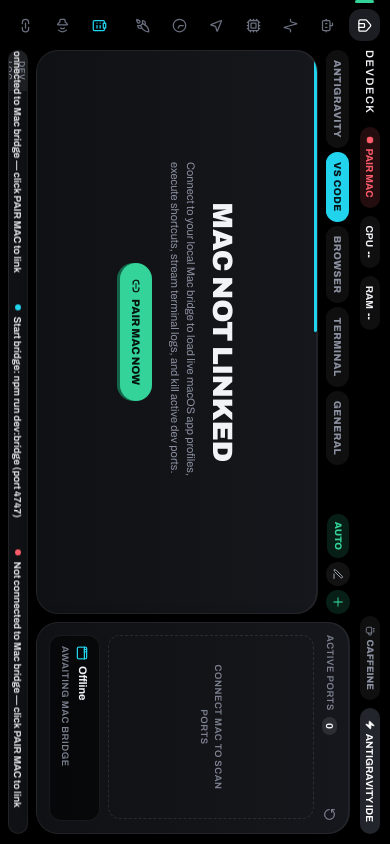
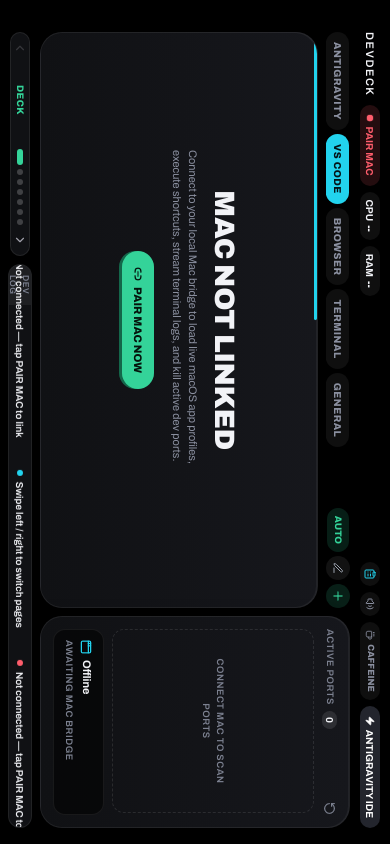
Before and after one commit to youssefelhalawanyyy/HELPER, a Next.js app in the folder iphone-pwa/: page / in a window 390 px wide. Built offline with nearby package versions, Linux system fonts and the light colour scheme.

Commit message:
feat(pwa): remove left rail for iPhone notch clearance and add smooth spring swipe left/right navigation

```diff
--- a/iphone-pwa/src/components/shell/DeckShell.tsx
+++ b/iphone-pwa/src/components/shell/DeckShell.tsx
@@ -1,27 +1,21 @@
 'use client';
 
-import { useEffect, useMemo, useState } from 'react';
+import { useCallback, useEffect, useMemo, useRef, useState } from 'react';
 import { AnimatePresence, motion } from 'framer-motion';
 import {
-  Activity,
   Battery,
   BatteryCharging,
   Bot,
+  ChevronLeft,
+  ChevronRight,
   ClipboardList,
-  Clock,
   Coffee,
-  Cpu,
-  Home,
-  Link2,
-  MousePointer2,
-  Rocket,
   Volume2,
   VolumeX,
   Zap,
 } from 'lucide-react';
 import { AgentNotificationBanner } from '@/components/shell/AgentNotificationBanner';
 import { AgentQuestionOverlay } from '@/components/shell/AgentQuestionOverlay';
-import { DECK_SPRING } from '@/components/shell/HardwarePrimitives';
 import { PairingOverlay } from '@/components/shell/PairingOverlay';
 import { SnippetDrawer } from '@/components/shell/SnippetDrawer';
 import { AntigravityMissionView } from '@/components/views/AntigravityMissionView';
@@ -45,35 +39,78 @@ export type DeckViewId =
   | 'preview'
   | 'launch';
 
-const NAV_ITEMS: Array<{ id: DeckViewId; label: string; icon: typeof Home }> = [
-  { id: 'deck', label: 'Deck', icon: Home },
-  { id: 'antigravity', label: 'Antigravity', icon: Bot },
-  { id: 'monitor', label: 'Monitor', icon: Activity },
-  { id: 'mac', label: 'Mac & Dock', icon: Cpu },
-  { id: 'hardware', label: 'Trackpad & Snap', icon: MousePointer2 },
-  { id: 'preview', label: 'Desk Clock', icon: Clock },
-  { id: 'launch', label: 'Launch', icon: Rocket },
+const PAGES: Array<{ id: DeckViewId; label: string; accent: string }> = [
+  { id: 'deck', label: 'Deck', accent: '#34d399' },
+  { id: 'antigravity', label: 'Antigravity', accent: '#22d3ee' },
+  { id: 'monitor', label: 'Monitor', accent: '#f472b6' },
+  { id: 'mac', label: 'Mac & Dock', accent: '#a78bfa' },
+  { id: 'hardware', label: 'Trackpad & Snap', accent: '#fbbf24' },
+  { id: 'preview', label: 'Desk Clock', accent: '#60a5fa' },
+  { id: 'launch', label: 'Launch', accent: '#fbbf24' },
 ];
+
+const PAGE_VARIANTS = {
+  enter: (dir: number) => ({
+    x: dir > 0 ? 160 : -160,
+    opacity: 0,
+    scale: 0.96,
+  }),
+  center: {
+    x: 0,
+    opacity: 1,
+    scale: 1,
+  },
+  exit: (dir: number) => ({
+    x: dir > 0 ? -160 : 160,
+    opacity: 0,
+    scale: 0.96,
+  }),
+};
 
 export function DeckShell() {
   const deck = useDevDeckSocket();
   const wakeLock = useWakeLock();
-  const [activeView, setActiveView] = useState<DeckViewId>('deck');
+  const [pageIdx, setPageIdx] = useState(0);
+  const [direction, setDirection] = useState(1);
   const [snippetsOpen, setSnippetsOpen] = useState(false);
   const [pairingModalOpen, setPairingModalOpen] = useState(false);
   const [soundOn, setSoundOn] = useState(true);
   const [antigravityMode, setAntigravityMode] = useState(false);
   const [viewport, setViewport] = useState({ scale: 1, portrait: false });
 
+  // Swipe gesture tracking (works in both landscape & 90deg-rotated portrait)
+  const swipeStartRef = useRef<{ x: number; y: number; blocked: boolean } | null>(null);
+
+  const activePage = PAGES[pageIdx];
+  const activeView = activePage.id;
+
+  const goToIndex = useCallback(
+    (nextIdx: number) => {
+      const clamped = Math.max(0, Math.min(PAGES.length - 1, nextIdx));
+      if (clamped === pageIdx) return;
+      setDirection(clamped > pageIdx ? 1 : -1);
+      setPageIdx(clamped);
+      soundEngine.playDetent();
+    },
+    [pageIdx],
+  );
+
+  const goToView = useCallback(
+    (id: DeckViewId) => {
+      const idx = PAGES.findIndex((p) => p.id === id);
+      if (idx >= 0) goToIndex(idx);
+    },
+    [goToIndex],
+  );
+
   useEffect(() => {
-    // Progressive enhancement where Screen Orientation Lock API is supported
     try {
       const orient = screen.orientation as ScreenOrientation & {
         lock?: (o: string) => Promise<void>;
       };
       void orient?.lock?.('landscape')?.catch(() => {});
     } catch {
-      // iOS Safari falls back to CSS 90deg landscape lock below
+      // iOS Safari uses CSS 90deg lock below
     }
 
     const updateViewport = () => {
@@ -92,6 +129,42 @@ export function DeckShell() {
     };
   }, []);
 
+  const handleTouchStart = (e: React.TouchEvent<HTMLDivElement>) => {
+    if (e.touches.length !== 1 || pairingModalOpen || snippetsOpen || deck.agentQuestion) return;
+    const target = e.target as HTMLElement | null;
+    const blocked = Boolean(
+      target?.closest('[data-no-swipe="true"], input, textarea, select, iframe'),
+    );
+    swipeStartRef.current = {
+      x: e.touches[0].clientX,
+      y: e.touches[0].clientY,
+      blocked,
+    };
+  };
+
+  const handleTouchEnd = (e: React.TouchEvent<HTMLDivElement>) => {
+    const start = swipeStartRef.current;
+    swipeStartRef.current = null;
+    if (!start || start.blocked || e.changedTouches.length === 0) return;
+
+    const endX = e.changedTouches[0].clientX;
+    const endY = e.changedTouches[0].clientY;
+
+    // When rotated 90deg clockwise in portrait, the stage's horizontal axis is physical Y
+    const stageDx = viewport.portrait ? endY - start.y : endX - start.x;
+    const stageDy = viewport.portrait ? -(endX - start.x) : endY - start.y;
+
+    if (Math.abs(stageDx) > 48 && Math.abs(stageDx) > Math.abs(stageDy) * 1.25) {
+      if (stageDx < 0) {
+        // Swipe left -> next page
+        goToIndex(pageIdx + 1);
+      } else {
+        // Swipe right -> previous page
+        goToIndex(pageIdx - 1);
+      }
+    }
+  };
+
   const toggleSound = () => {
     const next = !soundOn;
     setSoundOn(next);
@@ -102,12 +175,11 @@ export function DeckShell() {
   const isConnected = deck.status === 'connected';
   const isReconnecting = deck.status === 'reconnecting' || deck.status === 'connecting';
 
-  // 100% real telemetry/event ticker (zero fake placeholder logs)
   const tickerItems = useMemo(() => {
     if (!isConnected) {
       return [
-        ['#ff5d6c', 'Not connected to Mac bridge — click PAIR MAC to link'],
-        ['#22d3ee', 'Start bridge: npm run dev:bridge (port 4747)'],
+        ['#ff5d6c', 'Not connected — tap PAIR MAC to link'],
+        ['#22d3ee', 'Swipe left / right to switch pages'],
       ] as Array<[string, string]>;
     }
     const items: Array<[string, string]> = [];
@@ -120,14 +192,14 @@ export function DeckShell() {
             : l.level === 'warn'
               ? '#fbbf24'
               : '#22d3ee',
-        l.text.slice(0, 80),
+        l.text.slice(0, 72),
       ]);
     }
     if (items.length === 0) {
-      items.push(['#34d399', `Connected to ${deck.hello?.hostname || 'Mac'}`]);
-      items.push(['#22d3ee', `Active app: ${deck.activeApp.appName}`]);
+      items.push(['#34d399', `${deck.hello?.hostname || 'Mac'} linked`]);
+      items.push(['#22d3ee', `Active: ${deck.activeApp.appName}`]);
       items.push(['#fbbf24', `Git: ${deck.gitStatus.repoName} (${deck.gitStatus.branch})`]);
-      items.push(['#a78bfa', `Listening dev ports: ${deck.ports.length}`]);
+      items.push(['#a78bfa', `Dev ports: ${deck.ports.length}`]);
     }
     return items;
   }, [
@@ -150,6 +222,8 @@ export function DeckShell() {
   return (
     <div className="fixed inset-0 flex items-center justify-center overflow-hidden bg-black">
       <div
+        onTouchStart={handleTouchStart}
+        onTouchEnd={handleTouchEnd}
         className="relative shrink-0 overflow-hidden bg-black"
         style={{
           width: 844,
@@ -160,93 +234,11 @@ export function DeckShell() {
           transformOrigin: 'center center',
         }}
       >
-          <div className="flex h-full">
-            {/* Slim 50px Left Navigation Rail */}
-            <nav
-              aria-label="Screens"
-              className="flex w-[50px] shrink-0 flex-col items-center gap-1.5 py-2.5"
-            >
-              {NAV_ITEMS.map(({ id, label, icon: Icon }) => {
-                const selected = activeView === id;
-                return (
-                  <motion.button
-                    key={id}
-                    type="button"
-                    aria-label={label}
-                    title={label}
-                    whileTap={{ scale: 0.85 }}
-                    transition={DECK_SPRING}
-                    onClick={() => {
-                      soundEngine.playClick();
-                      setActiveView(id);
-                    }}
-                    className="relative grid h-8 w-8 place-items-center rounded-xl transition-colors"
-                    style={{
-                      color: selected ? '#ffffff' : '#6b7080',
-                      background: selected ? '#1d1e24' : 'transparent',
-                    }}
-                  >
-                    {selected && (
-                      <motion.i
-                        layoutId="rail-pip"
-                        className="absolute top-1.5 bottom-1.5 -left-[9px] w-[3px] rounded-full bg-[#34d399]"
-                      />
-                    )}
-                    <Icon className="h-[15px] w-[15px]" />
-                  </motion.button>
-                );
-              })}
-
-              <div className="flex-1" />
-
-              <motion.button
-                type="button"
-                aria-label="Quick Snippets"
-                title="Quick Snippets"
-                whileTap={{ scale: 0.85 }}
-                onClick={() => {
-                  soundEngine.playClick();
-                  setSnippetsOpen(true);
-                }}
-                className="grid h-8 w-8 place-items-center rounded-xl text-[#22d3ee] hover:bg-white/[0.06]"
-              >
-                <ClipboardList className="h-[15px] w-[15px]" />
-              </motion.button>
-
-              <motion.button
-                type="button"
-                aria-label="Toggle sound"
-                whileTap={{ scale: 0.85 }}
-                onClick={toggleSound}
-                className="grid h-8 w-8 place-items-center text-[#6b7080] hover:text-white"
-              >
-                {soundOn ? (
-                  <Volume2 className="h-[15px] w-[15px]" />
-                ) : (
-                  <VolumeX className="h-[15px] w-[15px]" />
-                )}
-              </motion.button>
-
-              <motion.button
-                type="button"
-                aria-label="Pair Mac"
-                title="Pair Mac"
-                whileTap={{ scale: 0.85 }}
-                onClick={() => {
-                  soundEngine.playClick();
-                  setPairingModalOpen(true);
-                }}
-                className="grid h-8 w-8 place-items-center text-[#6b7080] hover:text-[#34d399]"
-              >
-                <Link2 className="h-[15px] w-[15px]" />
-              </motion.button>
-            </nav>
-
-            {/* Right Main Column */}
-            <div className="flex min-w-0 flex-1 flex-col gap-2 py-2 pr-2.5">
-              {/* Ultra-Slim Top Bar */}
-              <header className="flex h-6 shrink-0 items-center gap-2 text-[10px] font-bold">
-                <span className="sub mr-1 !text-[11px] !tracking-[0.14em] !text-[#f2f3f7]">
+        {/* Safe-area padded full-width layout (clear of iPhone 14 Dynamic Island / Notch on left & right) */}
+        <div className="flex h-full flex-col gap-2 py-2 pr-4 pl-8">
+          {/* Ultra-Slim Top Status Bar */}
+          <header className="flex h-6 shrink-0 items-center gap-1.5 text-[10px] font-bold">
+            <span className="sub mr-0.5 !text-[11px] !tracking-[0.14em] !text-[#f2f3f7]">
               DevDeck
             </span>
 
@@ -280,7 +272,7 @@ export function DeckShell() {
                   }}
                 />
               </span>
-                  <span>
+              <span className="max-w-[96px] truncate">
                 {isConnected
                   ? deck.hello?.hostname || 'CONNECTED'
                   : isReconnecting
@@ -289,30 +281,21 @@ export function DeckShell() {
               </span>
             </button>
 
-                <span className="num flex h-5 items-center rounded-full bg-white/[0.06] px-2.5 text-[#f2f3f7]">
+            <span className="num flex h-5 items-center rounded-full bg-white/[0.06] px-2 text-[#f2f3f7]">
               CPU <b className="ml-1">{isConnected ? `${Math.round(deck.stats.cpuPct)}%` : '--'}</b>
             </span>
-                <span className="num flex h-5 items-center rounded-full bg-white/[0.06] px-2.5 text-[#f2f3f7]">
+            <span className="num flex h-5 items-center rounded-full bg-white/[0.06] px-2 text-[#f2f3f7]">
               RAM{' '}
               <b className="ml-1">
-                    {isConnected ? `${deck.stats.ramUsedGb.toFixed(1)}GB` : '--'}
+                {isConnected ? `${deck.stats.ramUsedGb.toFixed(1)}G` : '--'}
               </b>
             </span>
 
-                {deck.focusState.active && (
-                  <span className="num flex h-5 items-center rounded-full bg-[#fbbf24]/15 px-2.5 text-[#fbbf24]">
-                    FOCUS {formatTimer(deck.focusState.remainingSec)}
-                  </span>
-                )}
-
-                <div className="flex-1" />
-
             {isConnected && deck.stats.batteryPct !== null && (
               <span
-                    className="num flex h-5 items-center gap-1 rounded-full bg-white/[0.06] px-2 text-[10px]"
+                className="num flex h-5 items-center gap-0.5 rounded-full bg-white/[0.06] px-2"
                 style={{
-                      color:
-                        deck.stats.batteryCharging
+                  color: deck.stats.batteryCharging
                     ? '#34d399'
                     : deck.stats.batteryPct <= 20
                       ? '#ff5d6c'
@@ -328,6 +311,38 @@ export function DeckShell() {
               </span>
             )}
 
+            {deck.focusState.active && (
+              <span className="num flex h-5 items-center rounded-full bg-[#fbbf24]/15 px-2 text-[#fbbf24]">
+                {formatTimer(deck.focusState.remainingSec)}
+              </span>
+            )}
+
+            <div className="flex-1" />
+
+            {/* Quick Utility Buttons (Snippets + Sound + Caffeine + Antigravity IDE) */}
+            <motion.button
+              type="button"
+              aria-label="Quick Snippets"
+              whileTap={{ scale: 0.9 }}
+              onClick={() => {
+                soundEngine.playClick();
+                setSnippetsOpen(true);
+              }}
+              className="grid h-5 w-6 place-items-center rounded-full bg-white/[0.06] text-[#22d3ee]"
+            >
+              <ClipboardList className="h-3 w-3" />
+            </motion.button>
+
+            <motion.button
+              type="button"
+              aria-label="Toggle sound"
+              whileTap={{ scale: 0.9 }}
+              onClick={toggleSound}
+              className="grid h-5 w-6 place-items-center rounded-full bg-white/[0.06] text-[#8b90a0]"
+            >
+              {soundOn ? <Volume2 className="h-3 w-3" /> : <VolumeX className="h-3 w-3" />}
+            </motion.button>
+
             <motion.button
               type="button"
               whileTap={{ scale: 0.92 }}
@@ -339,7 +354,7 @@ export function DeckShell() {
                   payload: { requestId: makeRequestId(), active: !deck.caffeineActive },
                 });
               }}
-                  className="flex h-5 items-center gap-1 rounded-full px-2.5 text-[9.5px] font-extrabold"
+              className="flex h-5 items-center gap-1 rounded-full px-2 text-[9px] font-extrabold"
               style={{
                 background: deck.caffeineActive ? 'rgba(251,191,36,.2)' : 'rgba(255,255,255,.06)',
                 color: deck.caffeineActive ? '#fbbf24' : '#8b90a0',
@@ -357,7 +372,7 @@ export function DeckShell() {
               onClick={() => {
                 soundEngine.playClick();
                 setAntigravityMode(true);
-                    setActiveView('antigravity');
+                goToView('antigravity');
                 if (isConnected) {
                   deck.sendEvent({
                     type: 'app:focus',
@@ -365,7 +380,7 @@ export function DeckShell() {
                   });
                 }
               }}
-                  className="flex h-5 items-center gap-1 rounded-full px-3 text-white"
+              className="flex h-5 items-center gap-1 rounded-full px-2.5 text-white"
               style={{
                 background:
                   activeView === 'antigravity' || deck.antigravityState.active
@@ -382,7 +397,7 @@ export function DeckShell() {
             </motion.button>
           </header>
 
-              {/* Live Antigravity Agent Progress HUD (shows instantly across EVERY tab) */}
+          {/* Live Antigravity Agent Progress HUD (instant across EVERY page) */}
           <AnimatePresence>
             {deck.agentProgress.active && (
               <motion.div
@@ -407,22 +422,24 @@ export function DeckShell() {
             )}
           </AnimatePresence>
 
-              {/* Main Interactive Canvas */}
-              <main className="relative min-h-0 flex-1">
-                <AnimatePresence mode="wait">
+          {/* Smooth Directional Swipe Carousel Canvas */}
+          <main className="relative min-h-0 flex-1 overflow-hidden">
+            <AnimatePresence mode="popLayout" custom={direction} initial={false}>
               <motion.div
                 key={activeView}
-                    initial={{ opacity: 0, x: 14 }}
-                    animate={{ opacity: 1, x: 0 }}
-                    exit={{ opacity: 0, x: -14 }}
-                    transition={{ duration: 0.16 }}
-                    className="h-full"
+                custom={direction}
+                variants={PAGE_VARIANTS}
+                initial="enter"
+                animate="center"
+                exit="exit"
+                transition={{ type: 'spring', stiffness: 320, damping: 30, mass: 0.85 }}
+                className="h-full w-full"
               >
                 {activeView === 'deck' && (
                   <SmartDeckView
                     deck={deck}
                     antigravityPinned={antigravityMode}
-                        onNavigateToMonitor={() => setActiveView('monitor')}
+                    onNavigateToMonitor={() => goToView('monitor')}
                     onOpenPairing={() => setPairingModalOpen(true)}
                   />
                 )}
@@ -431,18 +448,69 @@ export function DeckShell() {
                 {activeView === 'mac' && (
                   <MacInspectorView
                     deck={deck}
-                        onNavigateToMonitor={() => setActiveView('monitor')}
+                    onNavigateToMonitor={() => goToView('monitor')}
                   />
                 )}
-                    {activeView === 'launch' && <LaunchControlView deck={deck} />}
                 {activeView === 'hardware' && <HardwareToolsView deck={deck} />}
                 {activeView === 'preview' && <PreviewAmbientView deck={deck} />}
+                {activeView === 'launch' && <LaunchControlView deck={deck} />}
               </motion.div>
             </AnimatePresence>
           </main>
 
-              {/* Bottom Live Dev Log Marquee Ticker */}
-              <footer className="flex h-5 shrink-0 items-center overflow-hidden rounded-full border border-white/[0.07] bg-[#101114]">
+          {/* Bottom Bar: Interactive Swipe Page Dots + Live Dev Log Marquee */}
+          <footer className="flex h-6 shrink-0 items-center gap-2">
+            {/* Page Switcher Pill (Swipe or Tap Dots / Arrows) */}
+            <div className="flex shrink-0 items-center gap-1 rounded-full border border-white/[0.08] bg-[#101114] px-2 py-0.5">
+              <button
+                type="button"
+                aria-label="Previous page"
+                disabled={pageIdx === 0}
+                onClick={() => goToIndex(pageIdx - 1)}
+                className="text-zinc-400 hover:text-white disabled:opacity-25"
+              >
+                <ChevronLeft className="h-3.5 w-3.5" />
+              </button>
+
+              <span
+                className="min-w-[82px] text-center text-[9.5px] font-extrabold uppercase tracking-wider"
+                style={{ color: activePage.accent }}
+              >
+                {activePage.label}
+              </span>
+
+              <div className="flex items-center gap-1 px-1">
+                {PAGES.map((p, idx) => {
+                  const active = idx === pageIdx;
+                  return (
+                    <button
+                      key={p.id}
+                      type="button"
+                      aria-label={`Go to ${p.label}`}
+                      onClick={() => goToIndex(idx)}
+                      className="h-1.5 rounded-full transition-all duration-300"
+                      style={{
+                        width: active ? 16 : 6,
+                        background: active ? p.accent : 'rgba(255,255,255,0.2)',
+                      }}
+                    />
+                  );
+                })}
+              </div>
+
+              <button
+                type="button"
+                aria-label="Next page"
+                disabled={pageIdx === PAGES.length - 1}
+                onClick={() => goToIndex(pageIdx + 1)}
+                className="text-zinc-400 hover:text-white disabled:opacity-25"
+              >
+                <ChevronRight className="h-3.5 w-3.5" />
+              </button>
+            </div>
+
+            {/* Live Dev Log Marquee */}
+            <div className="flex h-full min-w-0 flex-1 items-center overflow-hidden rounded-full border border-white/[0.07] bg-[#101114]">
               <span className="sub z-10 grid h-full place-items-center bg-white/[0.06] px-2.5 !text-[8.5px]">
                 Dev log
               </span>
@@ -458,8 +526,8 @@ export function DeckShell() {
                   </span>
                 ))}
               </div>
+            </div>
           </footer>
-            </div>
         </div>
 
         {/* Full-frame Edge Glow Pulse */}
@@ -488,7 +556,7 @@ export function DeckShell() {
               initial={{ opacity: 0, y: 10 }}
               animate={{ opacity: 1, y: 0 }}
               exit={{ opacity: 0, y: 8 }}
-                className="pointer-events-none absolute right-3 bottom-8 z-40 max-w-[340px] truncate rounded-full border px-3 py-1 text-[10px] font-bold shadow-2xl"
+              className="pointer-events-none absolute right-4 bottom-9 z-40 max-w-[340px] truncate rounded-full border px-3 py-1 text-[10px] font-bold shadow-2xl"
               style={{
                 background: deck.toast.ok ? '#0b1e16' : '#240c10',
                 borderColor: deck.toast.ok ? '#34d39955' : '#ff5d6c66',
@@ -500,7 +568,7 @@ export function DeckShell() {
           )}
         </AnimatePresence>
 
-          {/* Quick Snippet Injector Slide-Over Drawer (locked inside landscape stage) */}
+        {/* Overlays locked inside the 844x390 landscape stage */}
         <SnippetDrawer
           open={snippetsOpen}
           snippets={deck.config?.snippets ?? []}
@@ -508,17 +576,14 @@ export function DeckShell() {
           onSend={deck.sendEvent}
         />
 
-          {/* Live MCP Agent Notification Card */}
         <AgentNotificationBanner
           notification={deck.agentNotification}
           onDismiss={deck.dismissAgentNotification}
           onSend={deck.sendEvent}
         />
 
-          {/* Global Instant Two-Way ask_iphone Overlay */}
         <AgentQuestionOverlay question={deck.agentQuestion} onSend={deck.sendEvent} />
 
-          {/* On-Demand Pairing Overlay */}
         <PairingOverlay
           open={pairingModalOpen}
           status={deck.status}
--- a/iphone-pwa/src/components/shell/HardwarePrimitives.tsx
+++ b/iphone-pwa/src/components/shell/HardwarePrimitives.tsx
@@ -172,6 +172,7 @@ export function BrushedDial({
   return (
     <div
       ref={ref}
+      data-no-swipe="true"
       role="slider"
       aria-label={label}
       aria-valuenow={Math.round(value)}
--- a/iphone-pwa/src/components/views/HardwareToolsView.tsx
+++ b/iphone-pwa/src/components/views/HardwareToolsView.tsx
@@ -209,6 +209,7 @@ export function HardwareToolsView({ deck }: { deck: DevDeckState }) {
           </div>
 
           <div
+            data-no-swipe="true"
             onPointerDown={(e) => {
               e.currentTarget.setPointerCapture(e.pointerId);
               padLastRef.current = { x: e.clientX, y: e.clientY };
```
Also changed, not shown: 1 other file (tests, documents, lock files or other folders). Lines whose indentation alone changed are shown as unchanged.
